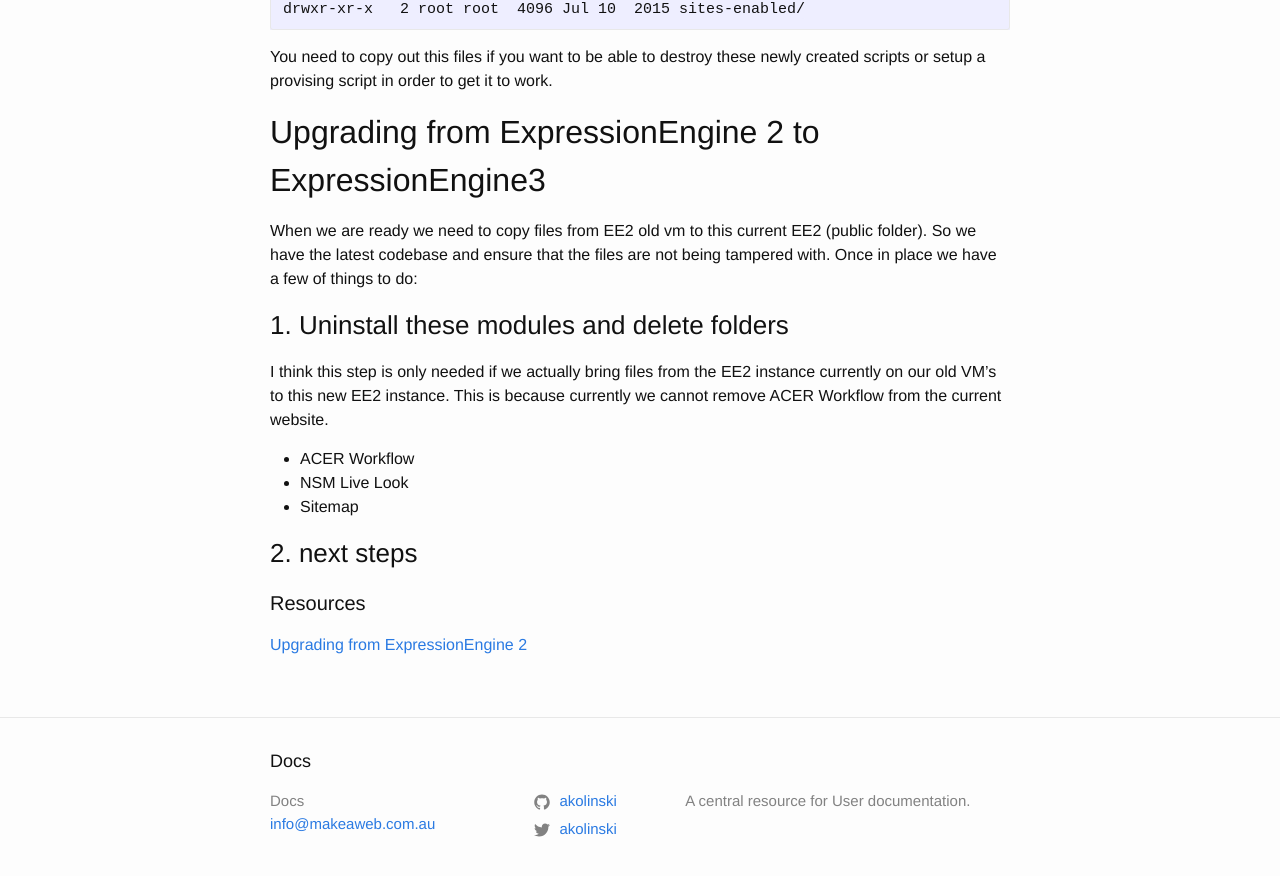
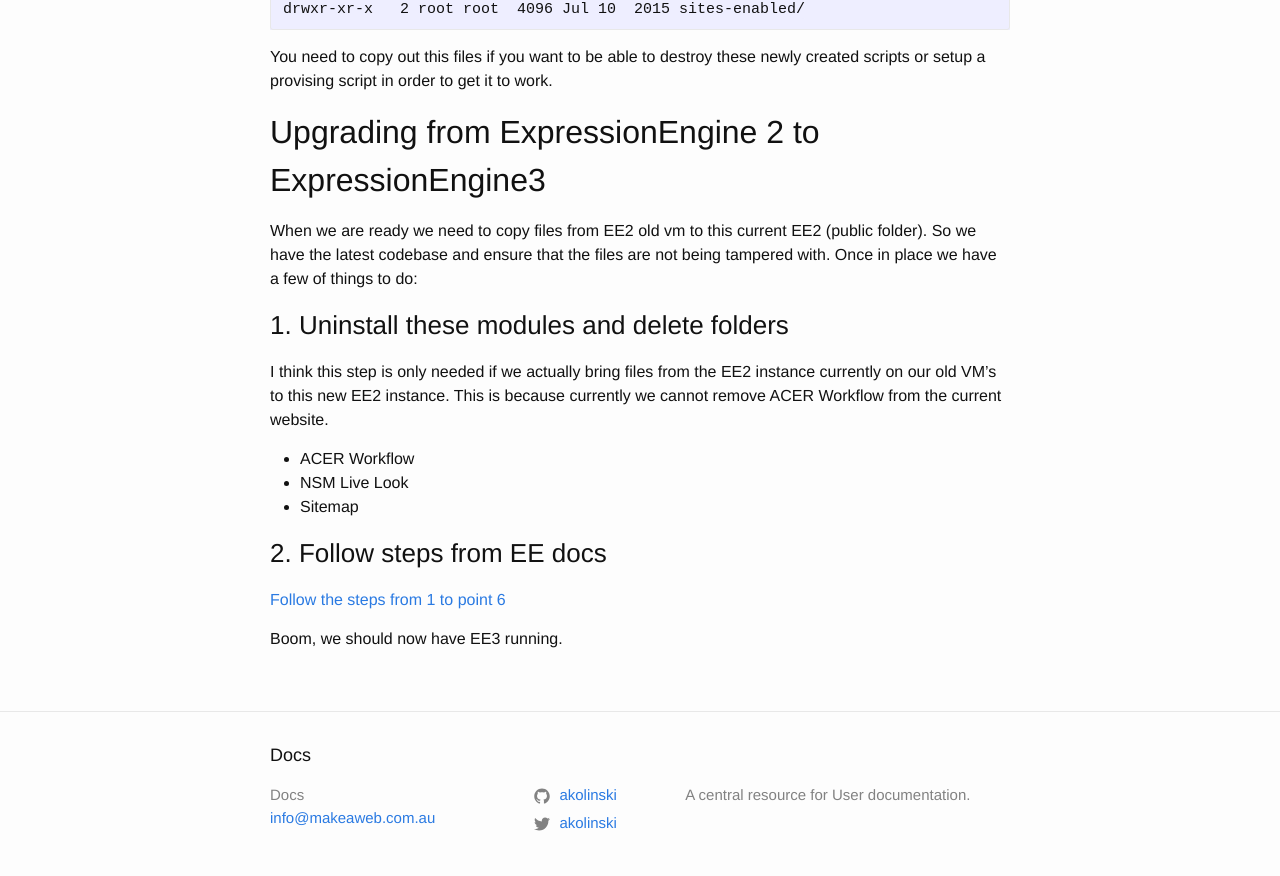
Before and after one commit to akolinski/docs, a Jekyll site: the page built from _posts/2017-09-08-ee2-to-ee3-upgrade.markdown, in a window 1280 px wide and 900 px high, scrolled down 1449 px. Shown: the top 876 px of the window. Built offline with Jekyll 4.4.1, drawn with Linux system fonts in a browser that asks for light colours.

Commit message:
docs for ee2 to ee3 upgrade

```diff
--- a/_posts/2017-09-08-ee2-to-ee3-upgrade.markdown
+++ b/_posts/2017-09-08-ee2-to-ee3-upgrade.markdown
@@ -85,13 +85,11 @@ I think this step is only needed if we actually bring files from the EE2 instanc
 - NSM Live Look
 - Sitemap
 
-### 2. next steps
+### 2. Follow steps from EE docs
 
+[Follow the steps from 1 to point 6][ee2-upgrade]
 
-
-#### Resources
-
-[Upgrading from ExpressionEngine 2][ee2-upgrade]
+Boom, we should now have EE3 running.
 
 [ee2-upgrade]: https://docs.expressionengine.com/latest/installation/upgrade_from_2.x.html
 [ee-conversion]:   https://docs.expressionengine.com/latest/development/conversion/index.html
```
Also changed, not shown: 2 other files.
